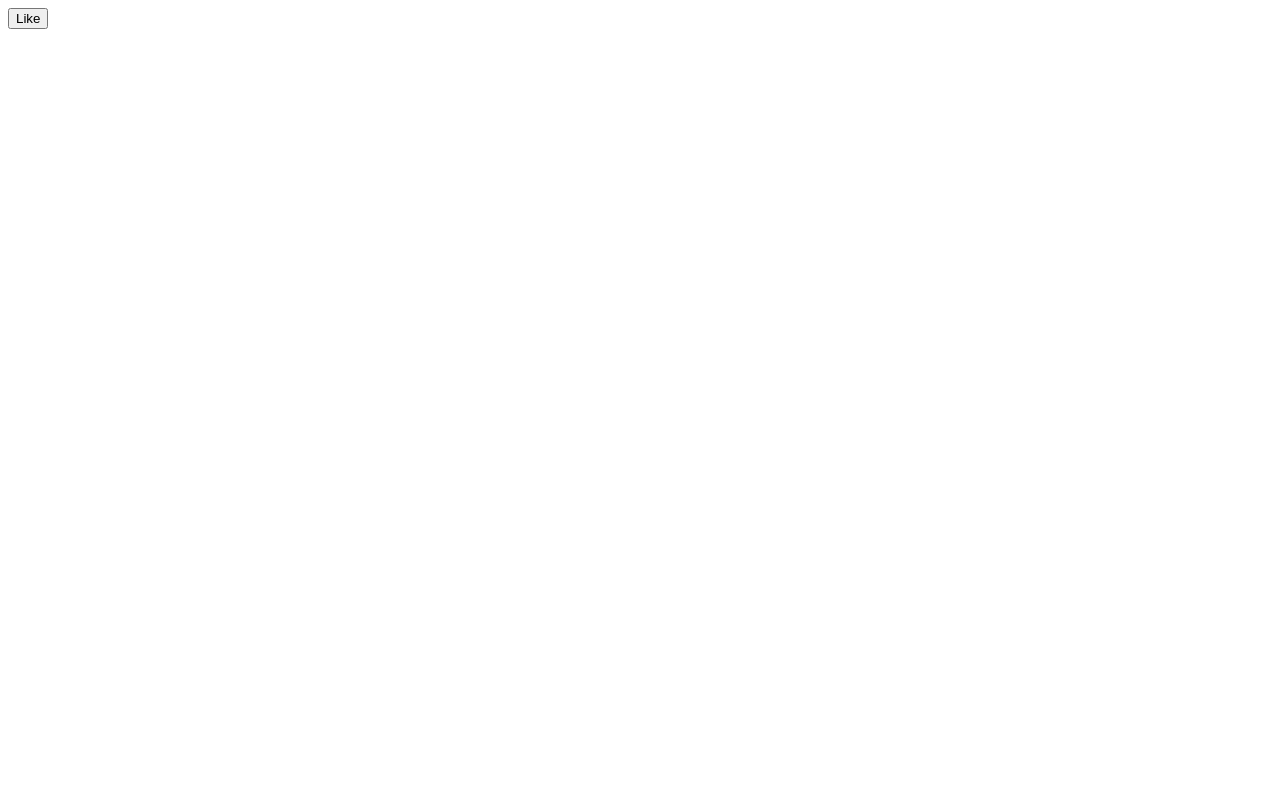
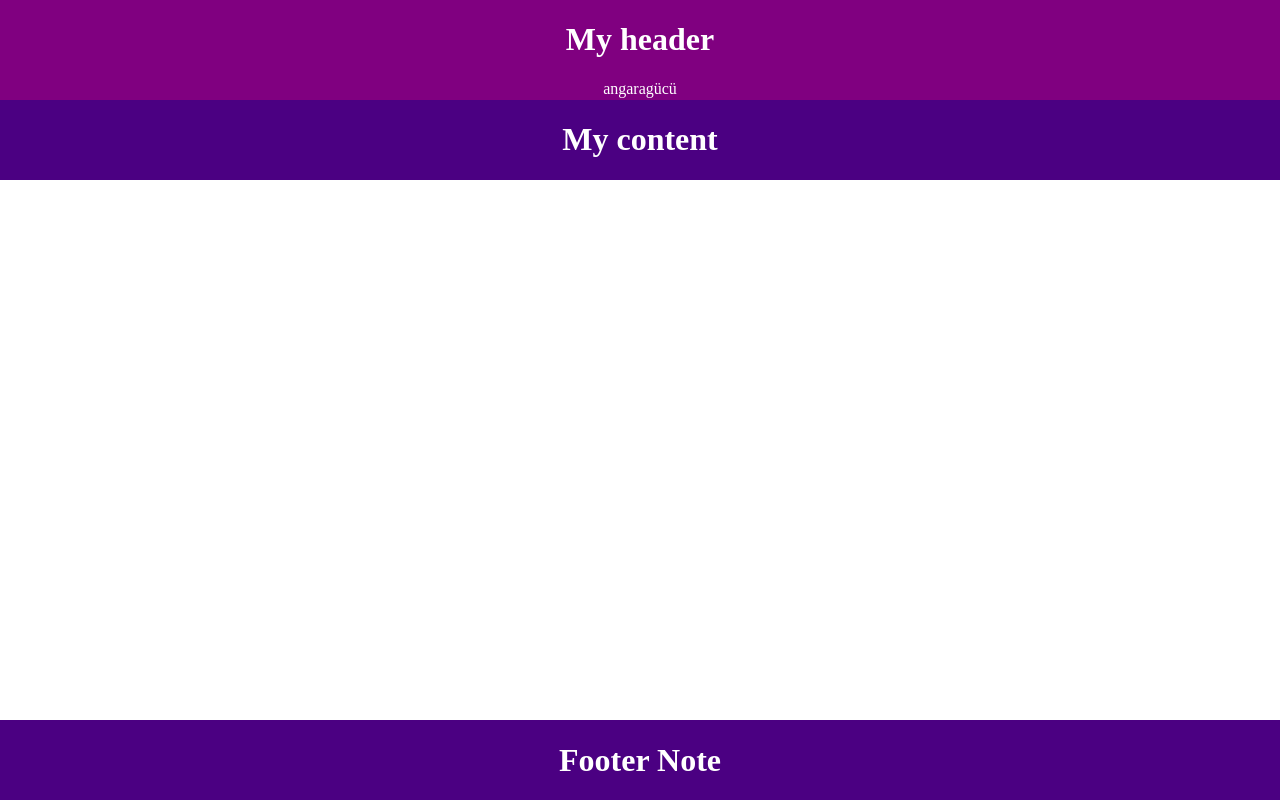
Before and after one commit to fatihgngr6/kv-desis, a React (Create React App) app: page / in a window 1280 px wide. Built offline with nearby package versions, Linux system fonts and the light colour scheme.

Commit message:
this is my second commit

```diff
--- a/package.json
+++ b/package.json
@@ -8,6 +8,7 @@
     "@testing-library/user-event": "^13.5.0",
     "react": "^18.2.0",
     "react-dom": "^18.2.0",
+    "react-script": "^2.0.5",
     "react-scripts": "5.0.1",
     "web-vitals": "^2.1.4"
   },
--- a/src/App.js
+++ b/src/App.js
@@ -1,11 +1,15 @@
-import Button from "./buttons/likeButton"
-
+import Button from "./buttons/likeButton";
+import Header from "./components/header/header";
+import Footer from "./components/footer/Footer";
+import Main from "./components/main/Main";
 function App() {
   return (
     <div className="App">
       <Button  />
+        <Header title="My header" subtitle="angaragücü" />
+        <Footer note="Footer Note" />
+      <Main message="My content" />
     </div>
   );
 }
-
 export default App;
--- /dev/null
+++ b/src/components/footer/Footer.css
@@ -0,0 +1,9 @@
+.footer {
+    position: absolute;
+    bottom: 0px;
+    left: 0;
+    width: 100%;
+    text-align: center;
+    background-color: indigo;
+    color: white;
+}
--- /dev/null
+++ b/src/components/footer/Footer.js
@@ -0,0 +1,10 @@
+import React from "react";
+import "./Footer.css";
+
+export default function Header(props) {
+    return (
+        <div className="footer">
+            <h1>{props.note}</h1>
+        </div>
+    );
+}
--- /dev/null
+++ b/src/components/header/header.css
@@ -0,0 +1,9 @@
+.header {
+    position: absolute;
+    top: 0;
+    left: 0;
+    width: 100%;
+    text-align: center;
+    background-color: purple;
+    color: white;
+}
--- /dev/null
+++ b/src/components/header/header.js
@@ -0,0 +1,10 @@
+import React from "react";
+import "./header.css";
+export default function Header(props) {
+    return (
+        <div className="header">
+            <h1>{props.title}</h1>
+            <p>{props.subtitle}</p>
+        </div>
+    );
+}
--- /dev/null
+++ b/src/components/main/Main.css
@@ -0,0 +1,9 @@
+.main {
+    position: absolute;
+    top: 100px;
+    left: 0;
+    width: 100%;
+    text-align: center;
+    background-color: indigo;
+    color: white;
+}
--- /dev/null
+++ b/src/components/main/Main.js
@@ -0,0 +1,10 @@
+import React from "react";
+import "./Main.css";
+
+export default function Header(props) {
+    return (
+        <div className="main">
+            <h1>{props.message}</h1>
+        </div>
+    );
+}
```
Also changed, not shown: 1 other file (tests, documents, lock files or other folders).
